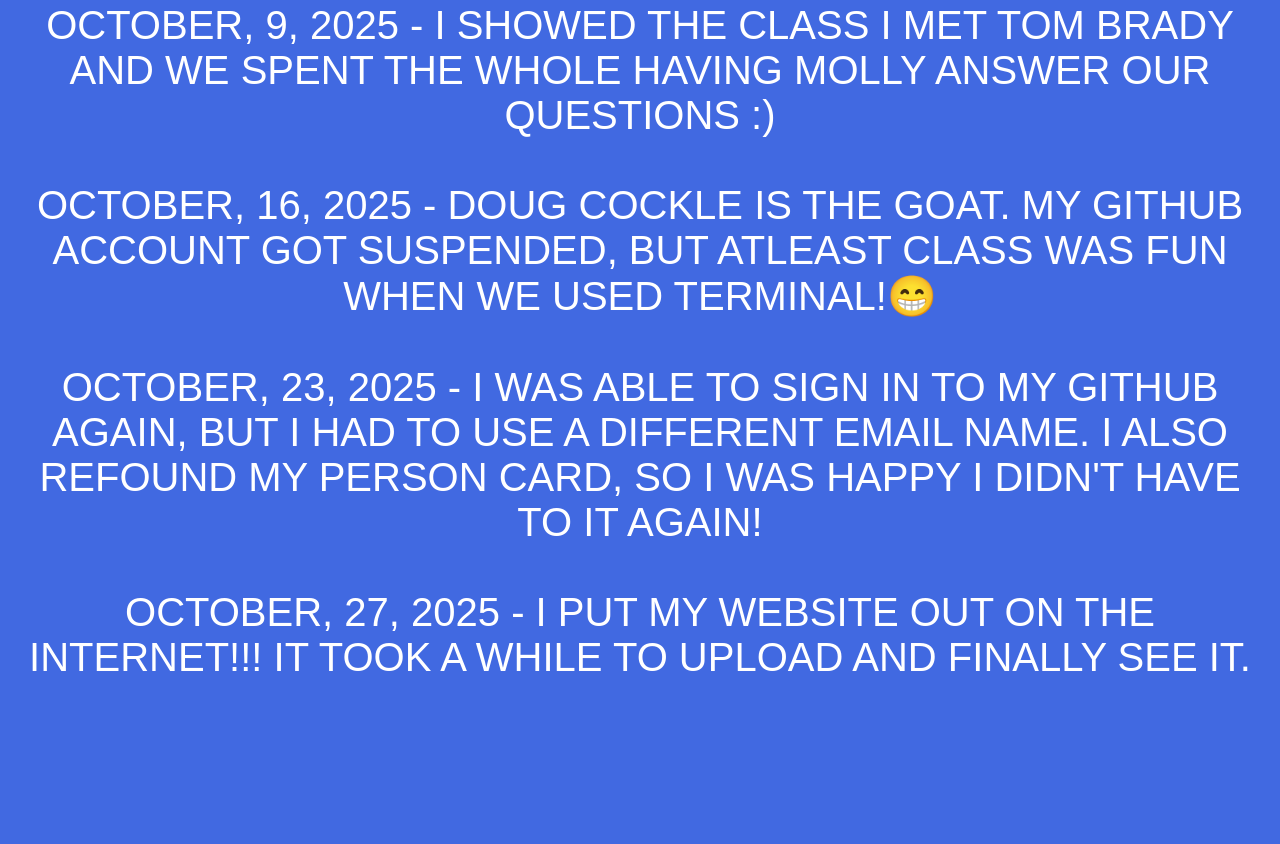
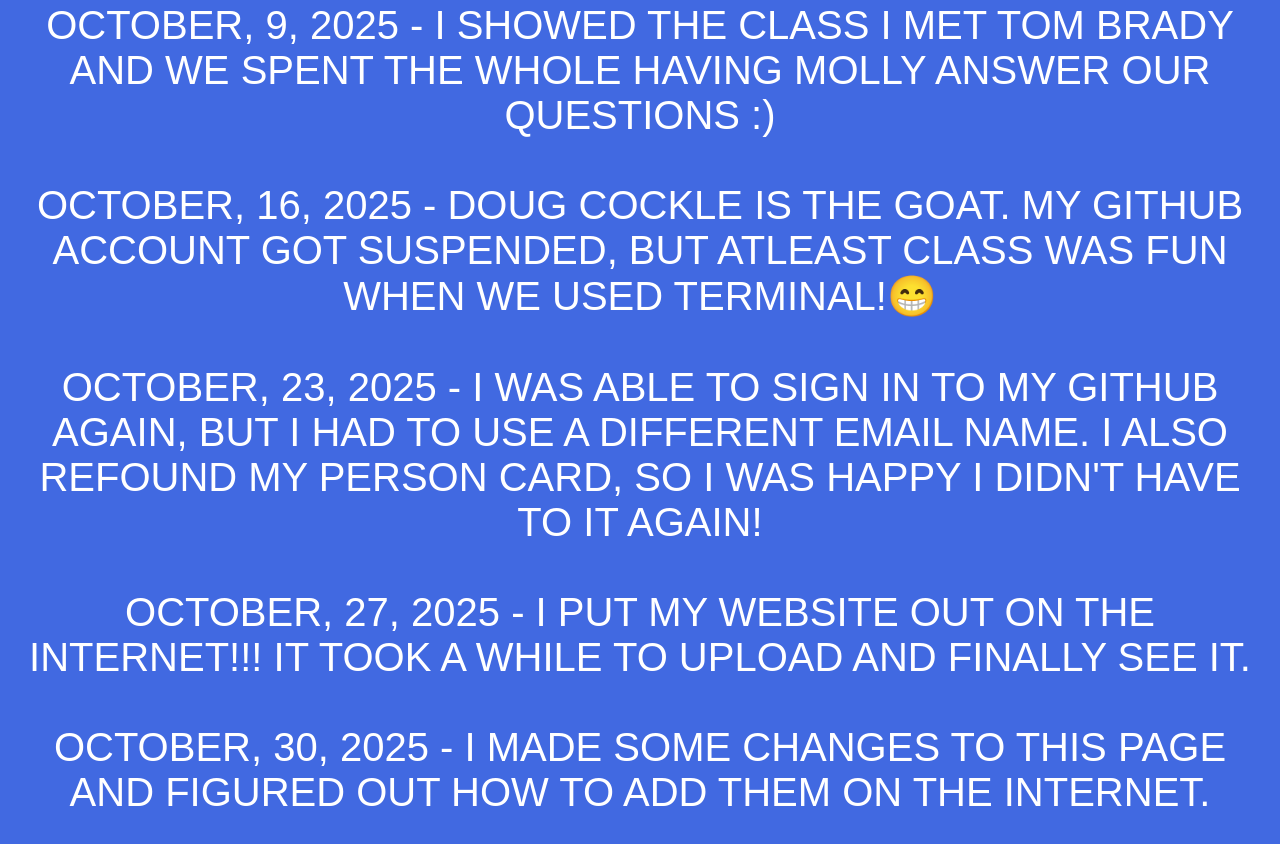
Before and after one commit to Augman18/Augman18.github.io, a plain HTML site: page oct,nov.html in a window 1280 px wide. Shown: the part 410-1254 px from the top of the page. Before the commit the page ends 1188 px from the top, so only its background shows below. Drawn offline with Linux system fonts and the light colour scheme; a web font is replaced by a local one.

Commit message:
adding more changes

```diff
--- a/oct,nov.html
+++ b/oct,nov.html
@@ -25,7 +25,7 @@
 		<a><center>OCTOBER, 16, 2025 - DOUG COCKLE IS THE GOAT. MY GITHUB ACCOUNT GOT SUSPENDED, BUT ATLEAST CLASS WAS FUN WHEN WE USED TERMINAL!😁</center></a>
 		<a><center>OCTOBER, 23, 2025 - I WAS ABLE TO SIGN IN TO MY GITHUB AGAIN, BUT I HAD TO USE A DIFFERENT EMAIL NAME. I ALSO REFOUND MY PERSON CARD, SO I WAS HAPPY I DIDN'T HAVE TO IT AGAIN! </center></a>
 		<a><center>OCTOBER, 27, 2025 - I PUT MY WEBSITE OUT ON THE INTERNET!!! IT TOOK A WHILE TO UPLOAD AND FINALLY SEE IT.</center></a>
-		<a><center></center></a>
+		<a><center>OCTOBER, 30, 2025 - I MADE SOME CHANGES TO THIS PAGE AND FIGURED OUT HOW TO ADD THEM ON THE INTERNET.</center></a>
 
 </body>
 </html>
```
